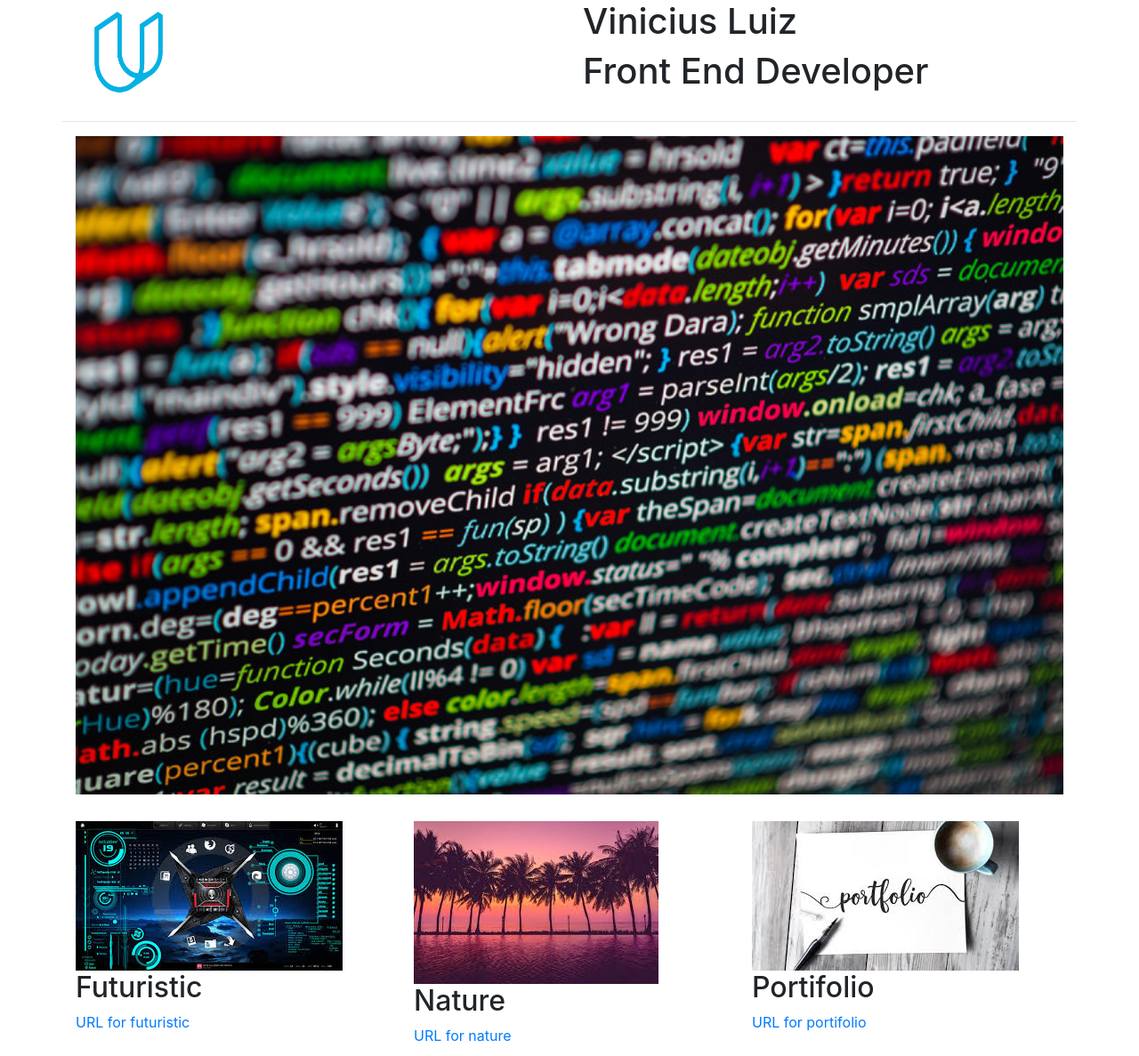
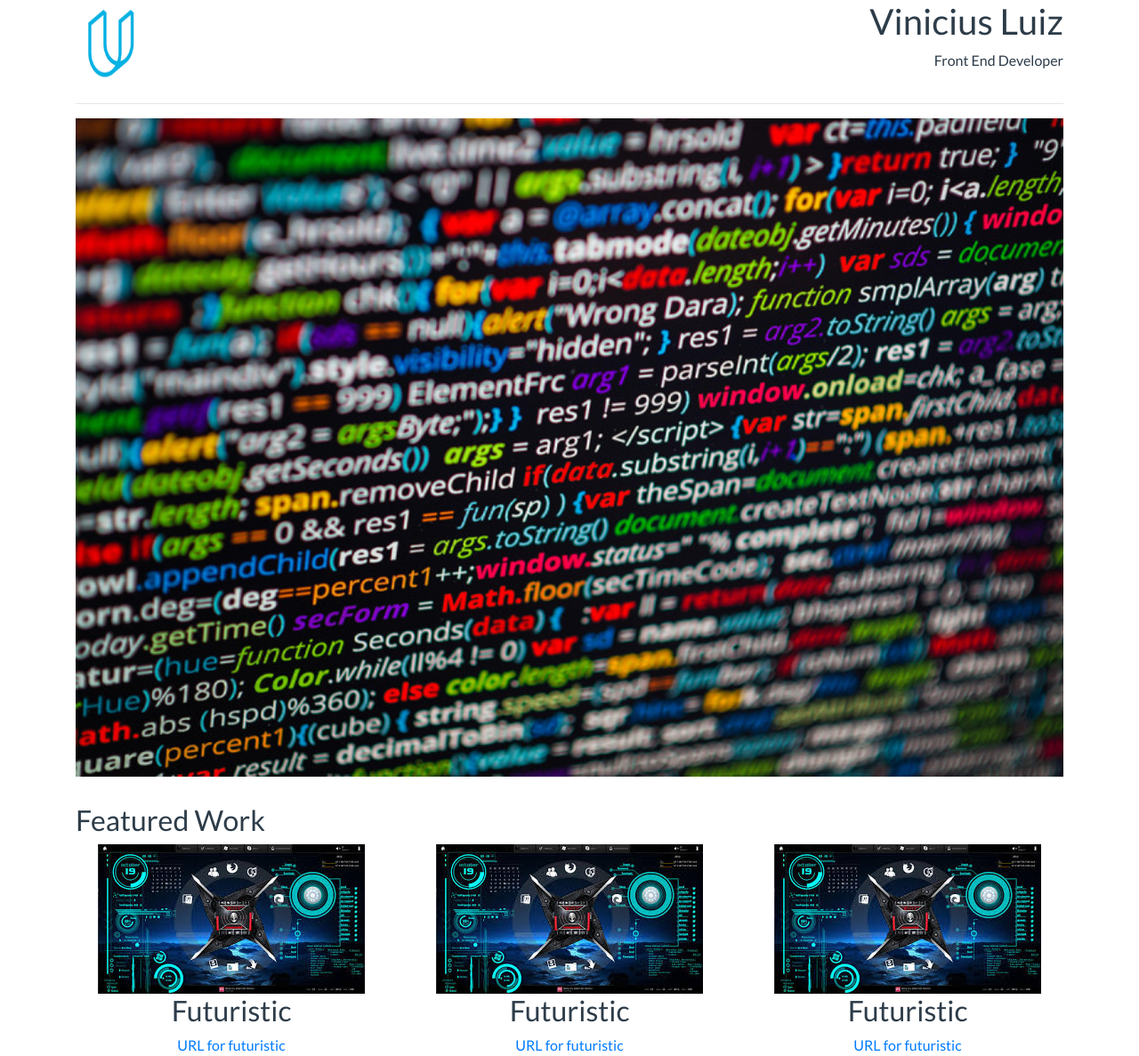
Before and after one commit to vconceicao/portifolio_website, a plain HTML site: page index.html in a window 1280 px wide. Shown: the whole page at 89% size. Drawn offline with nearby package versions, Linux system fonts and the light colour scheme.

Commit message:
add semantic to tags to avoid div soup

```diff
--- a/css/styles.css
+++ b/css/styles.css
@@ -1,7 +1,24 @@
+*{
+    /* border: 2px solid red; */
+    color: #2d3c49;
+    font-family: 'Lato', sans-serif;
+  }
+
+  h2 {
+    color: #7d97ad;
+  }
+
+  hr {
+    border-color: #7d97ad;
+  }
+
+
 .logo-image{
-    width: 120px;
-    height: 120px;
+    width: 80px;
+    height: 100px;
 }
+
+
 
 .small-images-container{
     margin-top: 30px;
@@ -11,10 +28,6 @@
     width: 100%;
 }
 
-.line{
-    width: 100%;
-}
-
 .small-images{
     width: 100px;
 }
--- a/index.html
+++ b/index.html
@@ -6,46 +6,56 @@
     <meta http-equiv="X-UA-Compatible" content="ie=edge">
     <title>Portifolio</title>
     <link rel="stylesheet" href="css/styles.css">
+    <link href="https://fonts.googleapis.com/css?family=Lato" rel="stylesheet">
     <link rel="stylesheet" href="https://stackpath.bootstrapcdn.com/bootstrap/4.1.3/css/bootstrap.min.css" integrity="sha384-MCw98/SFnGE8fJT3GXwEOngsV7Zt27NXFoaoApmYm81iuXoPkFOJwJ8ERdknLPMO" crossorigin="anonymous">
 </head>
 <body>
    <div class="container">
-        <div class="row">
+        <header class="row">
             <div class="col-md-6">
                 <img src="img/logo.png" alt="Portifolio" class="logo-image"/>
             </div>
-            <div class="col-md-6">
+            <div class="col-md-6 text-right">
                 <h1>Vinicius Luiz</h1>
-                <h1>Front End Developer</h1>
+                <p>Front End Developer</p>
             </div>
-        </div>
+        </header>
 
-        <div class="row">
-            <hr class="line">
-        </div>
+        <hr>
 
-        <div class="row">
+
+        <section class="row">
             <div class="col-md-12">
-                <img src="img/code.jpg" alt="Portifolio" class="center-image" />
+                <img src="img/code.jpg" alt="Portifolio" class="center-image " />
             </div>
-        </div>
-        <div class="row small-images-container">
-                <div class="col-md-4">
-                    <img src="img/futuristic.jpg" alt="Portifolio" />
-                    <h2>Futuristic</h2>
-                    <a href="#">URL for futuristic</a>
+        </section>
+
+        <section class="row small-images-container">
+                <div class="col-md-12 ">
+                        <h2>Featured Work</h2>
                 </div>
                 <div class="col-md-4">
-                    <img src="img/nature.jpg" alt="Portifolio"   />
-                    <h2>Nature</h2>
-                    <a href="#">URL for nature</a>
+                    <article class="text-center">
+                        <img src="img/futuristic.jpg" alt="Portifolio" />
+                        <h2>Futuristic</h2>
+                        <a href="#">URL for futuristic</a>
+                     </article>
                 </div>
                 <div class="col-md-4">
-                    <img src="img/portifolio.jpg" alt="Portifolio" class="align-self-end" />
-                    <h2>Portifolio</h2>
-                    <a href="#">URL for portifolio</a>
+                    <article class="text-center">
+                        <img src="img/futuristic.jpg" alt="Portifolio" />
+                        <h2>Futuristic</h2>
+                        <a href="#">URL for futuristic</a>
+                    </article>
                 </div>
-        </div>
+                <div class="col-md-4">
+                    <article class="text-center">
+                            <img src="img/futuristic.jpg" alt="Portifolio" />
+                            <h2>Futuristic</h2>
+                            <a href="#">URL for futuristic</a>
+                    </article>
+                </div>
+        </section>
    </div>
 </body>
 </html>
```
